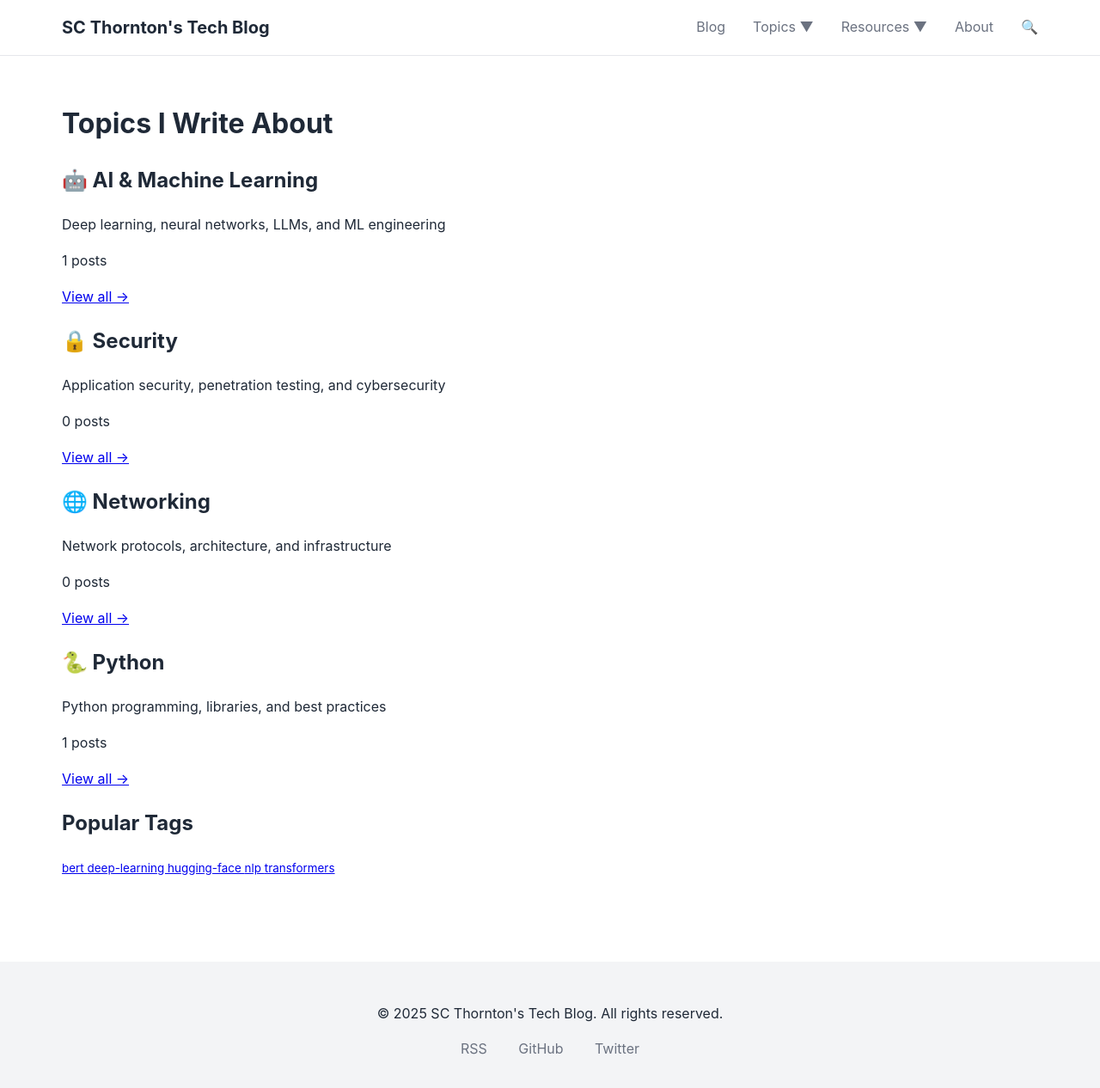
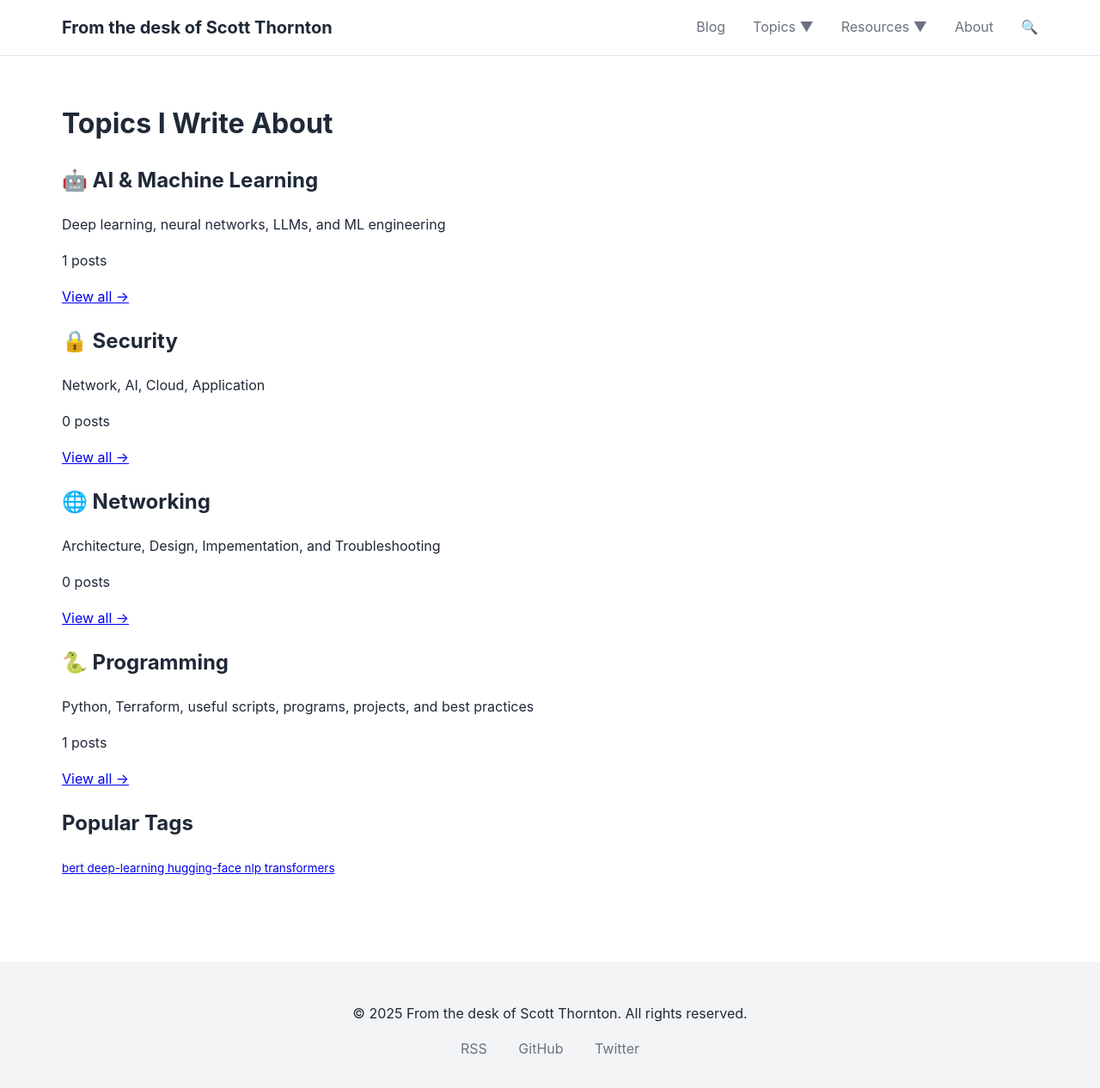
Before and after one commit to scthornton/scthornton.github.io, a Jekyll site: the page built from topics.html, in a window 1280 px wide and 1266 px high. Shown: the whole window at 86% size. Built offline with Jekyll 4.4.1, drawn with Linux system fonts in a browser that asks for light colours; nearby versions of some CDN libraries.

Commit message:
Updated page information

```diff
--- a/_config.yml
+++ b/_config.yml
@@ -1,13 +1,12 @@
 # Site settings
-title: SC Thornton's Tech Blog
-email: your-email@example.com
+title: From the desk of Scott Thornton
+email:
 description: >-
   Deep dives into AI/ML, Security, Networking, and Python.
   Tutorials, demos, and practical insights from hands-on experience.
 baseurl: ""
 url: "https://scthornton.github.io"
-author: SC Thornton
-twitter_username: scthornton
+author: Scott Thornton
 github_username: scthornton
 linkedin_username: scthornton
 
@@ -47,15 +46,15 @@ category_descriptions:
     icon: "🤖"
   security:
     name: "Security"
-    description: "Application security, penetration testing, and cybersecurity"
+    description: "Network, AI, Cloud, Application"
     icon: "🔒"
   networking:
     name: "Networking"
-    description: "Network protocols, architecture, and infrastructure"
+    description: "Architecture, Design, Impementation, and Troubleshooting"
     icon: "🌐"
   python:
-    name: "Python"
-    description: "Python programming, libraries, and best practices"
+    name: "Programming"
+    description: "Python, Terraform, useful scripts, programs, projects, and best practices"
     icon: "🐍"
 
 # Defaults
```
